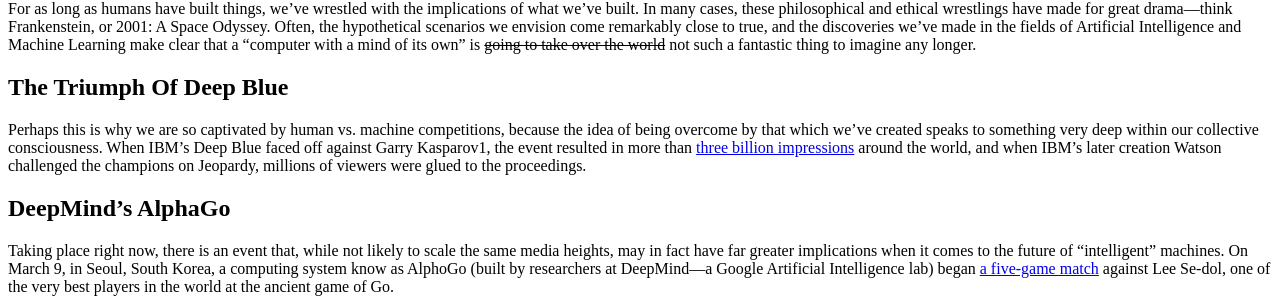
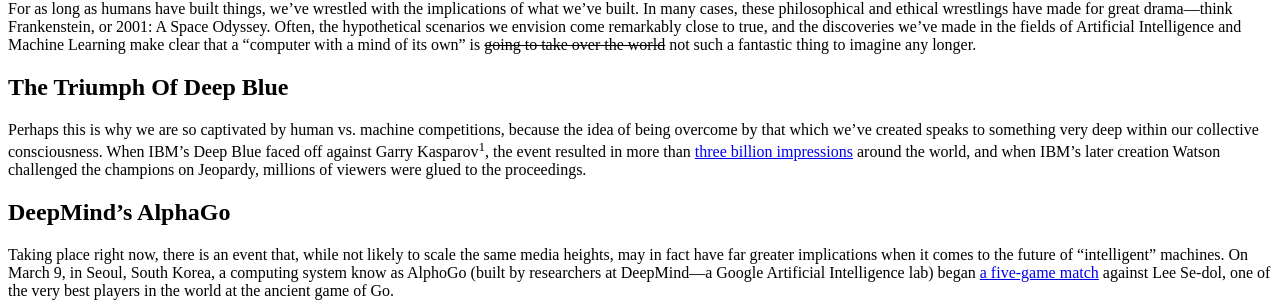
Before and after one commit to PaulGConstable/developer-mindset, a plain HTML site: page mockup-to-article/index.html in a window 1280 px wide. Shown: the part 520-823 px from the top of the page. Drawn offline with Linux system fonts and the light colour scheme.

Commit message:
Add Sup tag around 1 on line 38

```diff
--- a/mockup-to-article/index.html
+++ b/mockup-to-article/index.html
@@ -36,7 +36,7 @@
   </h2>
 
   <p>
-    Perhaps this is why we are so captivated by human vs. machine competitions, because the idea of being overcome by that which we’ve created speaks to something very deep within our collective consciousness. When IBM’s Deep Blue faced off against Garry Kasparov1, the event resulted in more than <a href="http://www-03.ibm.com/ibm/history/ibm100/us/en/icons/deepblue/" target="_blank">three billion impressions</a> around the world, and when IBM’s later creation Watson challenged the champions on Jeopardy, millions of viewers were glued to the proceedings.
+    Perhaps this is why we are so captivated by human vs. machine competitions, because the idea of being overcome by that which we’ve created speaks to something very deep within our collective consciousness. When IBM’s Deep Blue faced off against Garry Kasparov<sup>1</sup>, the event resulted in more than <a href="http://www-03.ibm.com/ibm/history/ibm100/us/en/icons/deepblue/" target="_blank">three billion impressions</a> around the world, and when IBM’s later creation Watson challenged the champions on Jeopardy, millions of viewers were glued to the proceedings.
   </p>
 
   <h2>
```
